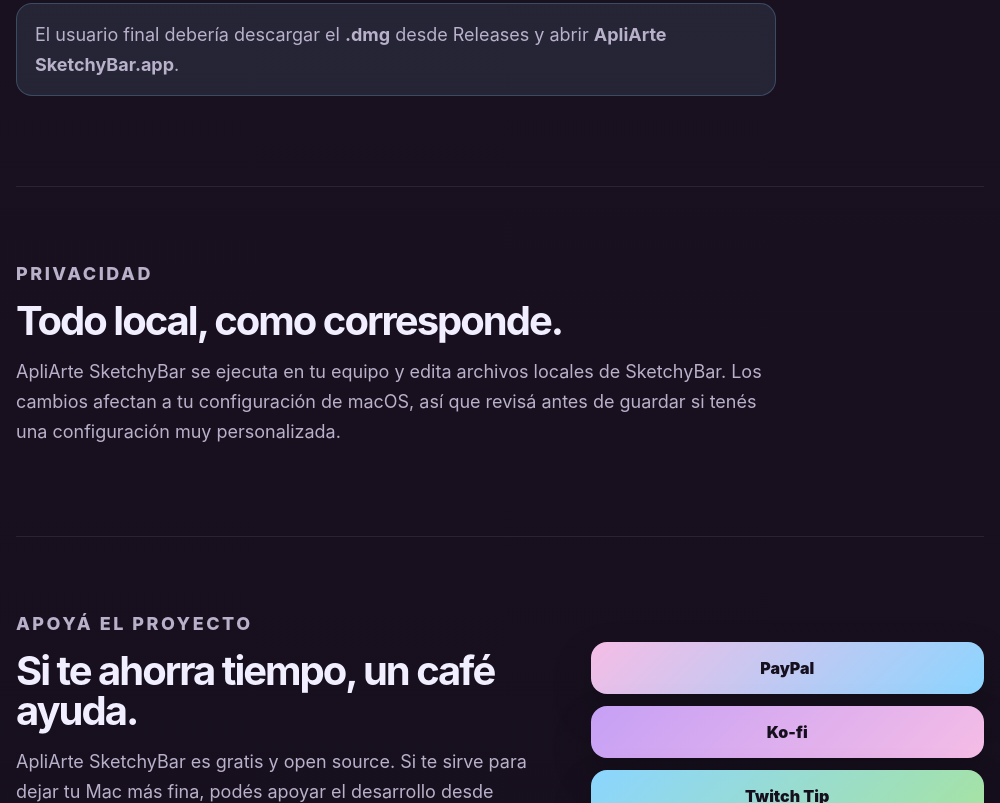
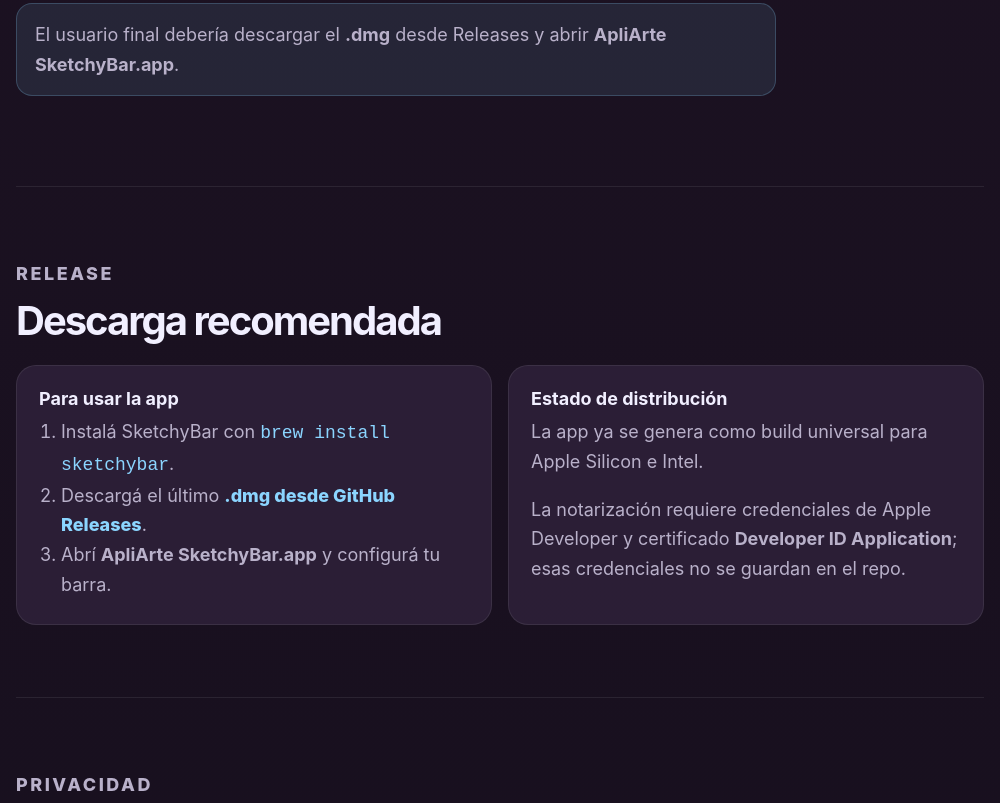
Before and after one commit to erbolamm/SketchyBar-Config, an Electron app: page docs/index.html in a window 1000 px wide. Shown: the part 1997-2800 px from the top of the page. Drawn offline with Linux system fonts and the light colour scheme.

Commit message:
docs: add release and notarization guidance to landing

```diff
--- a/docs/index.html
+++ b/docs/index.html
@@ -17,6 +17,7 @@
       </a>
       <div class="topbar-links">
         <a href="#instalar">Instalar</a>
+        <a href="#release">Release</a>
         <a href="#privacidad">Privacidad</a>
         <a href="https://github.com/erbolamm/SketchyBar-Config">GitHub</a>
       </div>
@@ -31,7 +32,7 @@
           instalar plugins y guardar cambios desde una ventana propia.
         </p>
         <div class="hero-actions">
-          <a class="button primary" href="#instalar">Instalar la app</a>
+          <a class="button primary" href="https://github.com/erbolamm/SketchyBar-Config/releases/latest">Descargar .dmg</a>
           <a class="button secondary" href="https://github.com/erbolamm/SketchyBar-Config">Ver en GitHub</a>
         </div>
         <p class="run-note">Primero instalás SketchyBar; después abrís ApliArte SketchyBar.app.</p>
@@ -101,6 +102,26 @@ npm run dist</code></pre>
       <p class="callout">El usuario final debería descargar el <strong>.dmg</strong> desde Releases y abrir <strong>ApliArte SketchyBar.app</strong>.</p>
     </section>
 
+    <section id="release" class="section release">
+      <p class="section-kicker">Release</p>
+      <h2>Descarga recomendada</h2>
+      <div class="release-grid">
+        <article class="release-card">
+          <h3>Para usar la app</h3>
+          <ol>
+            <li>Instalá SketchyBar con <code>brew install sketchybar</code>.</li>
+            <li>Descargá el último <a href="https://github.com/erbolamm/SketchyBar-Config/releases/latest">.dmg desde GitHub Releases</a>.</li>
+            <li>Abrí <strong>ApliArte SketchyBar.app</strong> y configurá tu barra.</li>
+          </ol>
+        </article>
+        <article class="release-card">
+          <h3>Estado de distribución</h3>
+          <p>La app ya se genera como build universal para Apple Silicon e Intel.</p>
+          <p>La notarización requiere credenciales de Apple Developer y certificado <strong>Developer ID Application</strong>; esas credenciales no se guardan en el repo.</p>
+        </article>
+      </div>
+    </section>
+
     <section id="privacidad" class="section privacy">
       <p class="section-kicker">Privacidad</p>
       <h2>Todo local, como corresponde.</h2>
--- a/docs/styles.css
+++ b/docs/styles.css
@@ -111,7 +111,7 @@ h3 { margin-bottom: 8px; font-size: 18px; }
 .mock-grid span { min-height: 80px; padding: 14px; border-radius: 16px; background: rgba(51,37,63,.9); color: var(--muted); }
 .save-strip { margin-top: 18px; padding: 14px; text-align: center; border-radius: 16px; color: var(--bg-deep); font-weight: 900; background: linear-gradient(135deg, var(--accent), var(--accent-2)); }
 .section { padding: 72px 0; border-top: 1px solid rgba(255,255,255,.08); }
-.answer p, .privacy p, .install p, .support p { max-width: 760px; color: var(--muted); font-size: 18px; line-height: 1.65; }
+.answer p, .privacy p, .install p, .release p, .release li, .support p { max-width: 760px; color: var(--muted); font-size: 18px; line-height: 1.65; }
 .section-heading { max-width: 720px; }
 .card-grid { display: grid; grid-template-columns: repeat(4, 1fr); gap: 16px; margin-top: 26px; }
 .card { padding: 22px; border: 1px solid rgba(255,255,255,.08); border-radius: 20px; background: rgba(51,37,63,.72); }
@@ -121,6 +121,10 @@ h3 { margin-bottom: 8px; font-size: 18px; }
 pre { margin: 0; padding: 22px; overflow: auto; border-radius: 20px; background: #100b15; border: 1px solid rgba(255,255,255,.1); box-shadow: inset 0 1px 0 rgba(255,255,255,.04); }
 pre code { color: #f1efff; line-height: 1.8; }
 .callout { grid-column: 1 / -1; padding: 16px 18px; border-radius: 16px; background: rgba(139, 213, 255, .1); border: 1px solid rgba(139, 213, 255, .22); }
+.release-grid { display: grid; grid-template-columns: repeat(2, 1fr); gap: 16px; margin-top: 24px; }
+.release-card { padding: 22px; border: 1px solid rgba(255,255,255,.08); border-radius: 20px; background: rgba(51,37,63,.72); }
+.release-card ol { margin: 0; padding-left: 22px; }
+.release-card a { color: var(--accent-2); font-weight: 800; }
 .support { display: grid; grid-template-columns: 1fr .72fr; gap: 28px; align-items: center; }
 .support-actions { display: grid; gap: 12px; }
 .support-button { padding: 16px 18px; border-radius: 16px; color: var(--bg-deep); font-weight: 900; text-align: center; background: linear-gradient(135deg, var(--accent), var(--accent-2)); box-shadow: 0 18px 42px rgba(0,0,0,.18); }
@@ -134,5 +138,5 @@ pre code { color: #f1efff; line-height: 1.8; }
   .hero-grid, .install, .support { grid-template-columns: 1fr; padding-top: 36px; }
   .product-card { grid-template-columns: 1fr; }
   .mock-sidebar { display: none; }
-  .card-grid { grid-template-columns: 1fr; }
+  .card-grid, .release-grid { grid-template-columns: 1fr; }
 }
--- a/landing/styles.css
+++ b/landing/styles.css
@@ -111,7 +111,7 @@ h3 { margin-bottom: 8px; font-size: 18px; }
 .mock-grid span { min-height: 80px; padding: 14px; border-radius: 16px; background: rgba(51,37,63,.9); color: var(--muted); }
 .save-strip { margin-top: 18px; padding: 14px; text-align: center; border-radius: 16px; color: var(--bg-deep); font-weight: 900; background: linear-gradient(135deg, var(--accent), var(--accent-2)); }
 .section { padding: 72px 0; border-top: 1px solid rgba(255,255,255,.08); }
-.answer p, .privacy p, .install p, .support p { max-width: 760px; color: var(--muted); font-size: 18px; line-height: 1.65; }
+.answer p, .privacy p, .install p, .release p, .release li, .support p { max-width: 760px; color: var(--muted); font-size: 18px; line-height: 1.65; }
 .section-heading { max-width: 720px; }
 .card-grid { display: grid; grid-template-columns: repeat(4, 1fr); gap: 16px; margin-top: 26px; }
 .card { padding: 22px; border: 1px solid rgba(255,255,255,.08); border-radius: 20px; background: rgba(51,37,63,.72); }
@@ -121,6 +121,10 @@ h3 { margin-bottom: 8px; font-size: 18px; }
 pre { margin: 0; padding: 22px; overflow: auto; border-radius: 20px; background: #100b15; border: 1px solid rgba(255,255,255,.1); box-shadow: inset 0 1px 0 rgba(255,255,255,.04); }
 pre code { color: #f1efff; line-height: 1.8; }
 .callout { grid-column: 1 / -1; padding: 16px 18px; border-radius: 16px; background: rgba(139, 213, 255, .1); border: 1px solid rgba(139, 213, 255, .22); }
+.release-grid { display: grid; grid-template-columns: repeat(2, 1fr); gap: 16px; margin-top: 24px; }
+.release-card { padding: 22px; border: 1px solid rgba(255,255,255,.08); border-radius: 20px; background: rgba(51,37,63,.72); }
+.release-card ol { margin: 0; padding-left: 22px; }
+.release-card a { color: var(--accent-2); font-weight: 800; }
 .support { display: grid; grid-template-columns: 1fr .72fr; gap: 28px; align-items: center; }
 .support-actions { display: grid; gap: 12px; }
 .support-button { padding: 16px 18px; border-radius: 16px; color: var(--bg-deep); font-weight: 900; text-align: center; background: linear-gradient(135deg, var(--accent), var(--accent-2)); box-shadow: 0 18px 42px rgba(0,0,0,.18); }
@@ -134,5 +138,5 @@ pre code { color: #f1efff; line-height: 1.8; }
   .hero-grid, .install, .support { grid-template-columns: 1fr; padding-top: 36px; }
   .product-card { grid-template-columns: 1fr; }
   .mock-sidebar { display: none; }
-  .card-grid { grid-template-columns: 1fr; }
+  .card-grid, .release-grid { grid-template-columns: 1fr; }
 }
```
Also changed, not shown: landing/index.html (+22 -1 lines).
